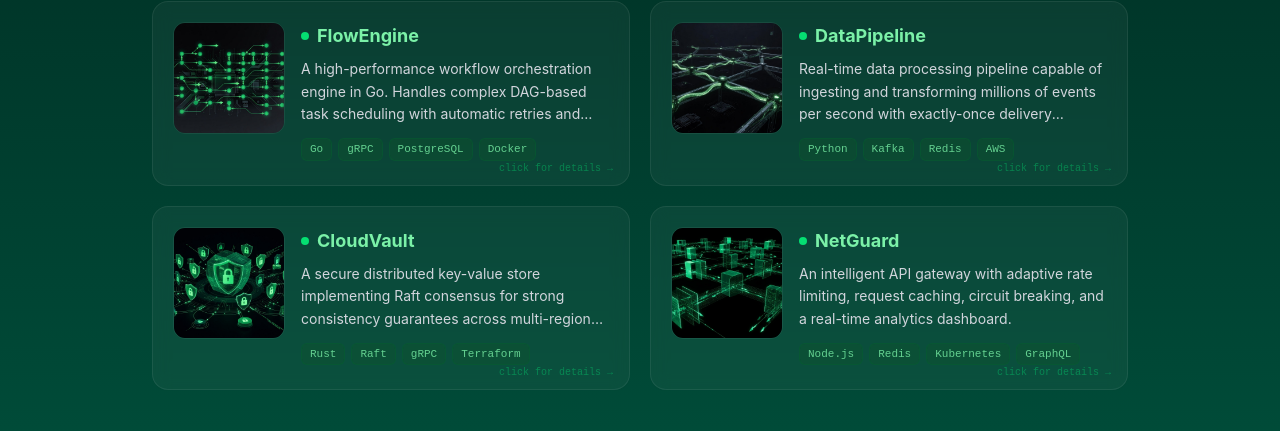
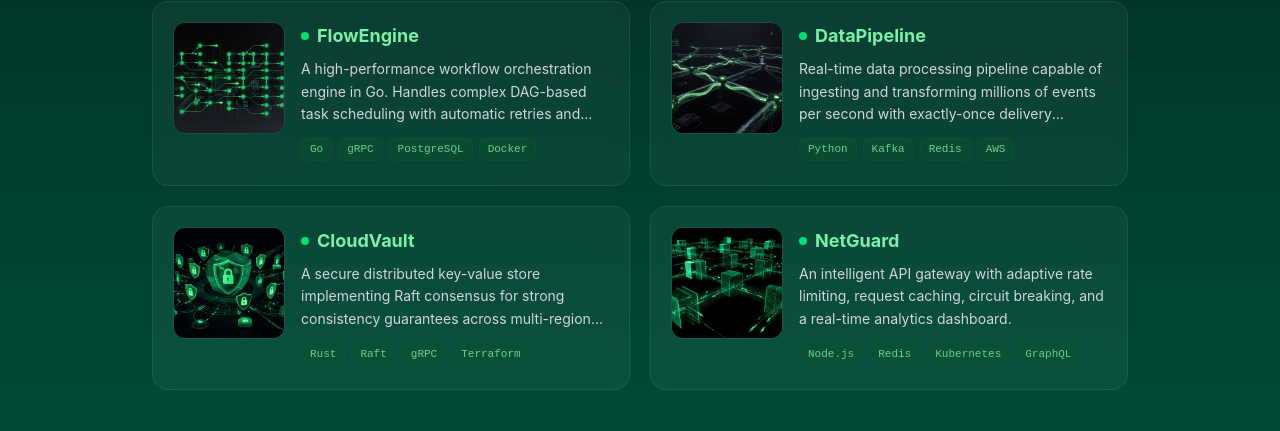
Before and after one commit to peterisaac-00/portfolio, a React (Vite) app: page / in a window 1280 px wide. Shown: the part 2461-2892 px from the top of the page. Built offline with nearby package versions, Linux system fonts and the light colour scheme.

Commit message:
Edit the project section

```diff
--- a/src/App.tsx
+++ b/src/App.tsx
@@ -1155,11 +1155,6 @@
                  </div>
 
                  {/* Click hint — always visible; transparency comes from text-green-400/40 */}
-                 <div className="absolute bottom-2 right-4 pointer-events-none">
-                   <span className="text-[10px] text-green-400/40 font-mono">
-                     click for details →
-                   </span>
-                 </div>
               </motion.article>
             ))}
           </div>
```
